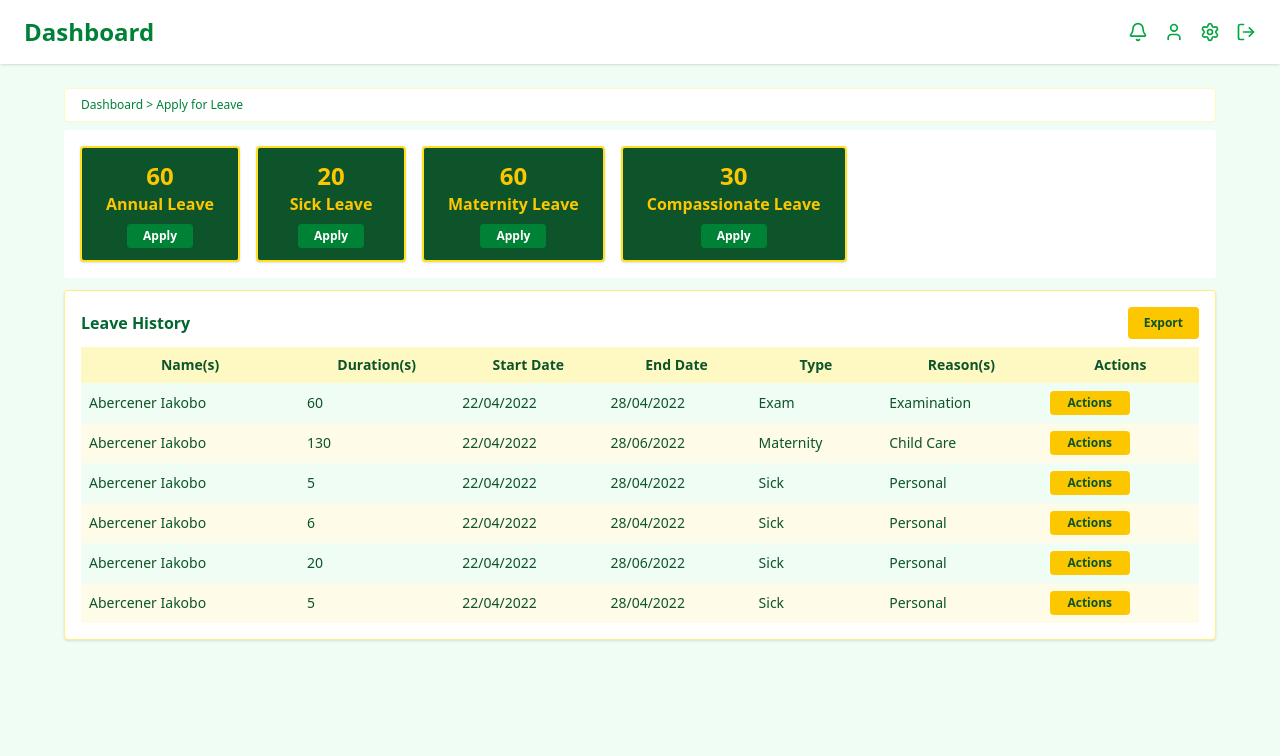
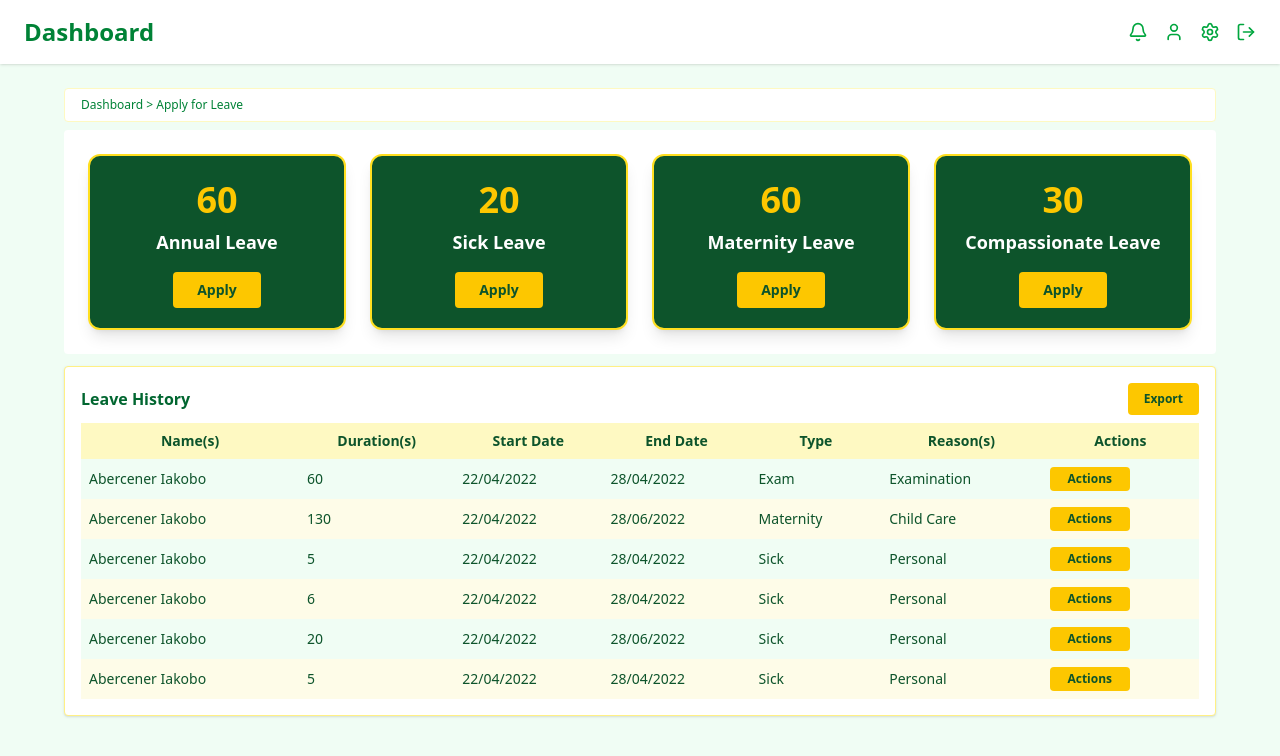
Before and after one commit to Ven-the-dork/Payroll2, a React (Vite) app: page /applyforleave in a window 1280 px wide. Shown: the top 756 px of the page. Built offline with nearby package versions, Linux system fonts and the light colour scheme.

Commit message:
Add files via upload
-added modal box on applyforleave.jpx

```diff
--- a/src/User-side/Applyforleave.jsx
+++ b/src/User-side/Applyforleave.jsx
@@ -1,12 +1,31 @@
-import { Bell, User, Settings, LogOut } from "lucide-react";
+import { useState } from "react";
+import { Bell, User, Settings, LogOut, X } from "lucide-react";
 import { useNavigate } from "react-router-dom";
+
+const LEAVE_OPTIONS = [
+  { days: 60, label: "Annual Leave" },
+  { days: 20, label: "Sick Leave" },
+  { days: 60, label: "Maternity Leave" },
+  { days: 30, label: "Compassionate Leave" }
+];
 
 export default function ApplyForLeaveMockup() {
   const navigate = useNavigate();
+  const [modalOpen, setModalOpen] = useState(false);
+  const [selectedLeave, setSelectedLeave] = useState(null);
+
+  function openModal(leaveType) {
+    setSelectedLeave(leaveType);
+    setModalOpen(true);
+  }
+  function closeModal() {
+    setModalOpen(false);
+    setSelectedLeave(null);
+  }
 
   return (
     <div className="min-h-screen bg-green-50 text-green-900 font-sans">
-      {/* Top bar with icons rightmost */}
+      {/* Top bar */}
       <header className="bg-white shadow-sm">
         <nav className="container mx-auto flex justify-between items-center px-2 sm:px-4 md:px-6 py-3 sm:py-4">
           <div className="flex items-center space-x-4 sm:space-x-8">
@@ -22,27 +41,32 @@ export default function ApplyForLeaveMockup() {
           </div>
         </nav>
       </header>
-
       {/* Breadcrumb */}
       <div className="w-full max-w-6xl mx-auto mt-6 mb-2">
         <div className="text-xs bg-white px-4 py-2 rounded border border-yellow-100 text-green-700 mb-2">
           Dashboard {'>'} Apply for Leave
         </div>
-
-        {/* Leave Application Cards */}
-        <div className="bg-white rounded p-4 mb-3 flex items-center gap-4 overflow-x-auto">
-          <LeaveTypeCard days={60} label="Annual Leave" />
-          <LeaveTypeCard days={20} label="Sick Leave" />
-          <LeaveTypeCard days={60} label="Maternity Leave" />
-          <LeaveTypeCard days={30} label="Compassionate Leave" />
+        {/* Leave Cards */}
+        <div className="bg-white rounded p-6 mb-3">
+          <div className="grid grid-cols-1 sm:grid-cols-2 lg:grid-cols-4 gap-6">
+            {LEAVE_OPTIONS.map((opt) => (
+              <LeaveTypeCard
+                key={opt.label}
+                days={opt.days}
+                label={opt.label}
+                onApply={() => openModal(opt)}
+              />
+            ))}
+          </div>
         </div>
-
         {/* Leave History */}
         <div className="bg-white rounded p-4 shadow border border-yellow-200">
           <div className="flex justify-between mb-2 items-center">
             <span className="font-bold text-base text-green-800">Leave History</span>
             <div className="flex items-center gap-2">
-              <button className="h-8 px-4 bg-yellow-400 text-green-900 text-xs rounded font-bold hover:bg-yellow-300 transition">Export</button>
+              <button className="h-8 px-4 bg-yellow-400 text-green-900 text-xs rounded font-bold hover:bg-yellow-300 transition cursor-pointer">
+                Export
+              </button>
             </div>
           </div>
           <div className="overflow-x-auto">
@@ -117,7 +141,9 @@ export default function ApplyForLeaveMockup() {
                     <td className="p-2">{row.type}</td>
                     <td className="p-2">{row.reason}</td>
                     <td className="p-2">
-                      <button className="bg-yellow-400 text-green-900 rounded w-20 py-1 text-xs font-bold hover:bg-green-700 hover:text-white transition">Actions</button>
+                      <button className="bg-yellow-400 text-green-900 rounded w-20 py-1 text-xs font-bold hover:bg-green-700 hover:text-white transition cursor-pointer">
+                        Actions
+                      </button>
                     </td>
                   </tr>
                 ))}
@@ -126,18 +152,101 @@ export default function ApplyForLeaveMockup() {
           </div>
         </div>
       </div>
+      {/* Modal */}
+      {modalOpen && (
+        <Modal onClose={closeModal} leaveType={selectedLeave} />
+      )}
     </div>
   );
 }
 
-function LeaveTypeCard({ days, label }) {
+function LeaveTypeCard({ days, label, onApply }) {
   return (
-    <div className="bg-green-900 text-yellow-400 rounded shadow min-w-[150px] flex flex-col items-center justify-between px-6 py-3 border-2 border-yellow-300">
-      <span className="text-2xl font-bold">{days}</span>
-      <span className="font-bold">{label}</span>
-      <button className="mt-2 px-4 py-1 bg-green-700 text-white rounded text-xs font-bold hover:bg-yellow-400 hover:text-green-900 transition">
+    <div className="flex flex-col items-center justify-between bg-green-900 text-yellow-400 rounded-xl shadow-lg border-2 border-yellow-300 w-full h-44 py-6 px-3">
+      <span className="text-4xl font-extrabold mb-2">{days}</span>
+      <span className="text-lg font-bold mb-2 text-white">{label}</span>
+      <button
+        onClick={onApply}
+        className="mt-2 px-6 py-2 bg-yellow-400 text-green-900 rounded font-bold text-sm hover:bg-white hover:text-green-900 hover:ring-2 hover:ring-yellow-400 transition cursor-pointer"
+      >
         Apply
       </button>
     </div>
   );
 }
+
+function Modal({ onClose, leaveType }) {
+  return (
+    <div className="fixed inset-0 z-40 flex items-center justify-center bg-black bg-opacity-40 backdrop-blur-sm">
+      <div className="bg-white rounded-xl max-w-lg w-full p-8 relative shadow-lg border-2 border-blue-300 animate-fadeIn">
+        <button
+          onClick={onClose}
+          className="absolute top-5 right-5 text-green-800 hover:text-red-500 transition"
+        >
+          <X size={24} />
+        </button>
+        <div className="flex flex-col items-center mb-5">
+          <span className="text-3xl mb-2">📖</span>
+          <h2 className="font-bold text-2xl text-center mb-1">Leave Application</h2>
+          <p className="text-gray-500 text-sm text-center">Fill the required fields below to apply for {leaveType?.label?.toLowerCase()}.</p>
+        </div>
+        <form className="space-y-4">
+          <div>
+            <label className="block mb-1 text-sm font-semibold">Leave Type</label>
+            <input className="w-full rounded-md px-3 py-2 bg-blue-50" value={leaveType.label} readOnly />
+          </div>
+          <div className="grid grid-cols-1 sm:grid-cols-2 gap-4">
+            <div>
+              <label className="block mb-1 text-sm font-semibold">Start Date</label>
+              <input type="date" className="w-full rounded-md px-3 py-2 bg-gray-50" />
+            </div>
+            <div>
+              <label className="block mb-1 text-sm font-semibold">End Date</label>
+              <input type="date" className="w-full rounded-md px-3 py-2 bg-gray-50" />
+            </div>
+          </div>
+          <div className="grid grid-cols-1 sm:grid-cols-2 gap-4">
+            <div>
+              <label className="block mb-1 text-sm font-semibold">Duration</label>
+              <select className="w-full rounded-md px-3 py-2 bg-gray-50">
+                <option>{leaveType.days}</option>
+                <option>30</option>
+                <option>14</option>
+                <option>7</option>
+                <option>5</option>
+              </select>
+            </div>
+            <div>
+              <label className="block mb-1 text-sm font-semibold">Resumption Date</label>
+              <input type="date" className="w-full rounded-md px-3 py-2 bg-gray-50" />
+            </div>
+          </div>
+          <div>
+            <label className="block mb-1 text-sm font-semibold">Reason for leave</label>
+            <textarea className="w-full rounded-md px-3 py-2 bg-gray-50" rows={2}></textarea>
+          </div>
+          <div>
+            <label className="block mb-1 text-sm font-semibold">Attach handover document (pdf, jpg, docx or any other format)</label>
+            <div className="flex">
+              <input type="file" className="hidden" id="fileInput" />
+              <label htmlFor="fileInput" className="bg-black text-white px-4 py-2 rounded cursor-pointer hover:bg-yellow-400 hover:text-green-900">Choose File</label>
+              <input type="text" readOnly className="bg-gray-100 ml-2 flex-1 px-3 py-2 rounded" value="" placeholder="" />
+            </div>
+          </div>
+          <div>
+            <label className="block mb-1 text-sm font-semibold">Choose Relief Officer</label>
+            <select className="w-full rounded-md px-3 py-2 bg-gray-50">
+              <option>Select your relief officer</option>
+              <option>Officer A</option>
+              <option>Officer B</option>
+            </select>
+          </div>
+          <div className="flex gap-4 mt-4">
+            <button type="submit" className="w-full bg-black text-white py-2 rounded font-bold hover:bg-green-700 transition cursor-pointer">Submit</button>
+            <button type="reset" className="w-full bg-white border-2 border-black text-black py-2 rounded font-bold hover:bg-yellow-400 hover:text-green-900 transition cursor-pointer">Reset</button>
+          </div>
+        </form>
+      </div>
+    </div>
+  );
+}
```
